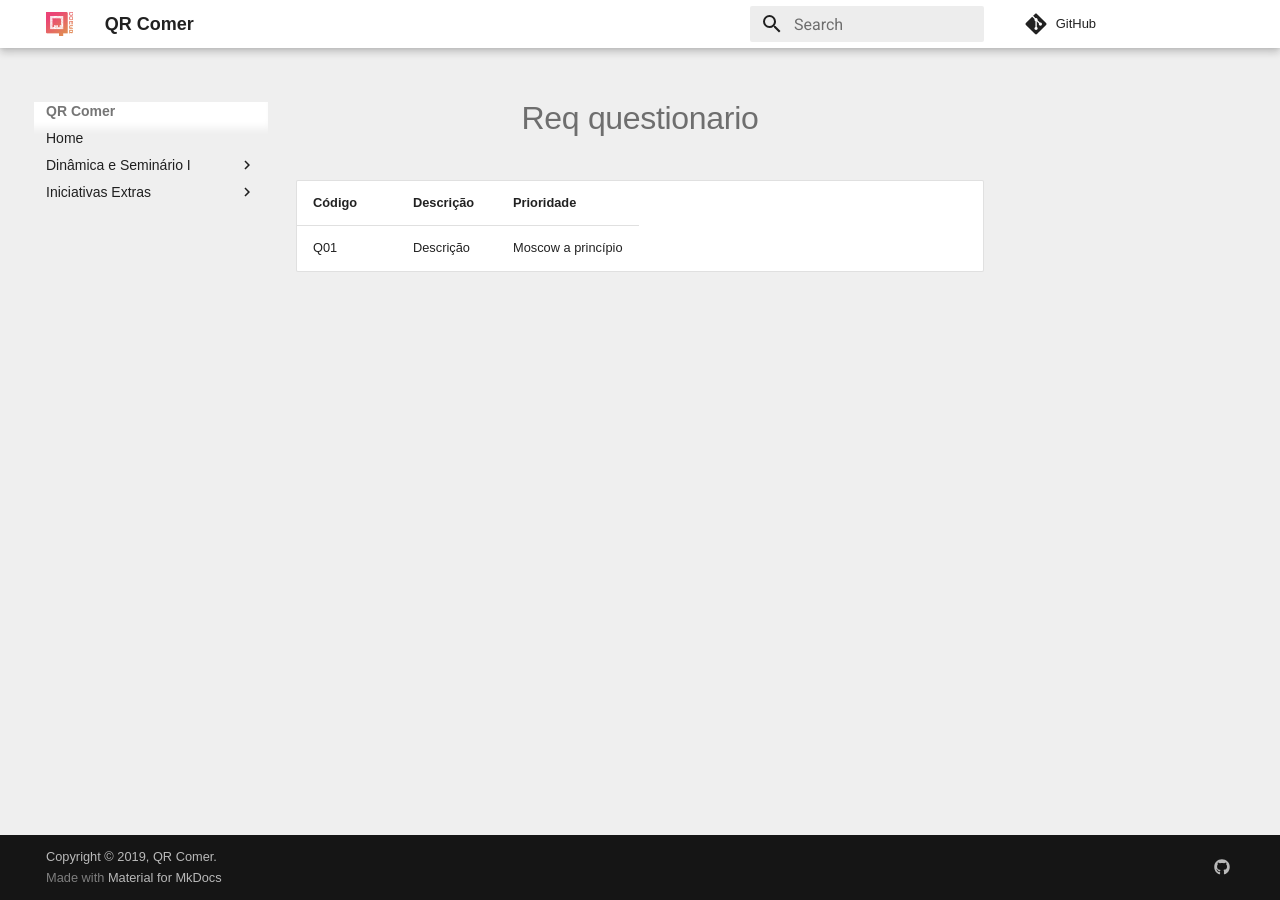
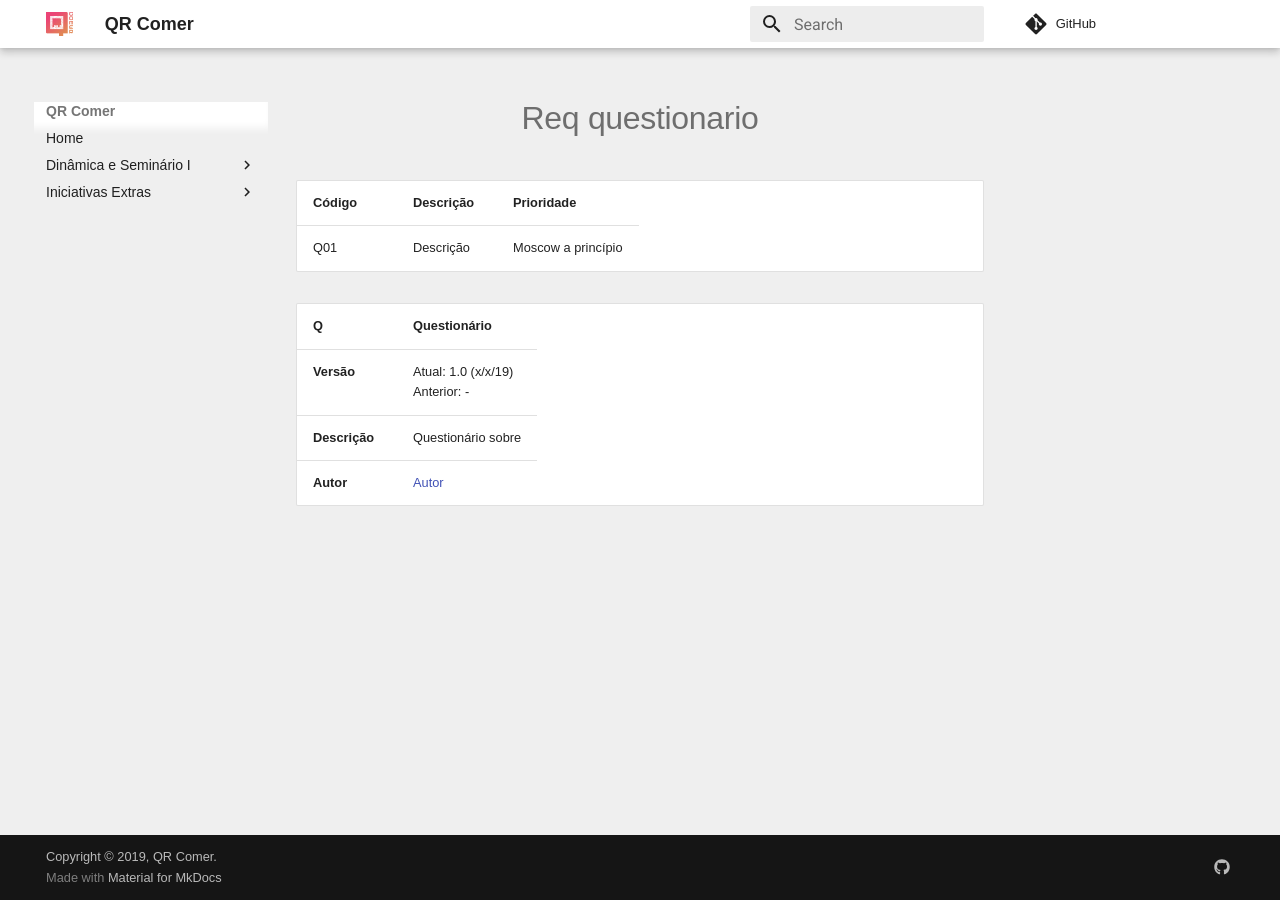
Before and after one commit to fga-desenho-2019-2/Wiki, an MkDocs documentation site: the page built from docs/iniciativas_extras/elicitacao_de_requisitos/req_questionario.md, in a window 1280 px wide. Built offline with MkDocs 1.6.1 and Material for MkDocs 9.7.7, drawn with Linux system fonts in a browser that asks for light colours; comment, search, counter and statistics services are not loaded; old or Windows-style settings are respelled for this version of MkDocs.

Commit message:
Add traceability

```diff
--- a/docs/iniciativas_extras/elicitacao_de_requisitos/req_questionario.md
+++ b/docs/iniciativas_extras/elicitacao_de_requisitos/req_questionario.md
@@ -1,3 +1,10 @@
 | Código | Descrição | Prioridade |
 |--|--|--|
 | Q01 | Descrição | Moscow a princípio |
+
+
+| **Q** | **Questionário**  |
+|--|--|
+| **Versão**| Atual: 1.0 (x/x/19) <br> Anterior: - |
+| **Descrição** | Questionário sobre |
+|**Autor**| [Autor](https://github.com/autor)
```
